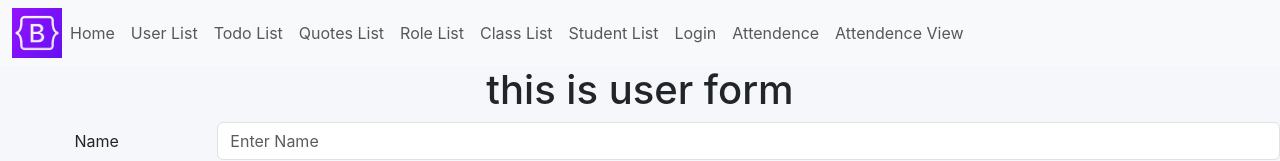
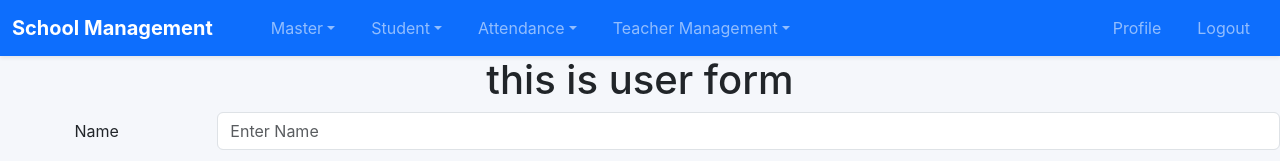
Before and after one commit to ashish28saxena/school-frontend, a React (Create React App) app: page /Edit-User/1 in a window 1280 px wide. Shown: the top 161 px of the page. Built offline with nearby package versions, Linux system fonts and the light colour scheme; no server answers.

Commit message:
working on

```diff
--- /dev/null
+++ b/src/Component/Comman/Header.css
@@ -0,0 +1,47 @@
+/* Main Dropdown */
+.dropdown-menu {
+    min-width: 200px;
+}
+
+/* Submenu Parent */
+.submenu {
+    position: relative;
+}
+
+/* Submenu */
+.submenu > .dropdown-menu {
+    display: none;
+    position: absolute;
+    left: 100%;
+    top: 0;
+    margin-top: -1px;
+}
+
+/* Hover par submenu open */
+.submenu:hover > .dropdown-menu {
+    display: block;
+}
+
+/* Arrow right */
+.submenu > .dropdown-toggle::after {
+    float: right;
+    margin-top: 7px;
+}
+
+/* Dropdown hover effect */
+.dropdown-item:hover {
+    background-color: #0d6efd;
+    color: white;
+}
+
+/* Navbar links */
+.navbar .nav-link {
+    padding-left: 18px !important;
+    padding-right: 18px !important;
+}
+
+/* Main menu hover */
+.navbar .nav-link:hover {
+    background-color: rgba(255, 255, 255, 0.15);
+    border-radius: 5px;
+}
--- a/src/Component/Comman/Header.js
+++ b/src/Component/Comman/Header.js
@@ -1,37 +1,288 @@
-import React from "react";
-import {  Link } from "react-router-dom";
-const Header=()=>{
-    return (
-        <div>
-            <nav className="navbar navbar-expand-lg bg-body-tertiary">
-                <div className="container-fluid">
+// import React from "react";
+// import {  Link } from "react-router-dom";
+// const Header=()=>{
+//     return (
+//         <div>
+//             <nav className="navbar navbar-expand-lg bg-body-tertiary">
+//                 <div className="container-fluid">
 
-                    <img src={process.env.PUBLIC_URL + "/images.jpg"} width={50}></img>
-                    <button className="navbar-toggler" type="button" data-bs-toggle="collapse" data-bs-target="#navbarNavAltMarkup" aria-controls="navbarNavAltMarkup" aria-expanded="false" aria-label="Toggle navigation">
-                        <span className="navbar-toggler-icon"></span>
-                    </button>
-                    <div className="collapse navbar-collapse" id="navbarNavAltMarkup">
-                        <div className="navbar-nav">
-                            <Link to="/" className="nav-link">Home</Link>
-                            <Link to="/user" className="nav-link">User List</Link>
-                            <Link to="/todo" className="nav-link">Todo List</Link>
-                            <Link to="/quotesList" className="nav-link">Quotes List</Link>
-                            <Link to="/Role" className="nav-link">Role List</Link>
-                            <Link to="/Class-List" className="nav-link">Class List</Link>
-                            <Link to="/Student-List" className="nav-link">Student List</Link>
-                            <Link to="/login" className="nav-link">Login</Link>
-                            <Link to="/Attenddence-list" className="nav-link">Attendence</Link>
-                            <Link to="/Attenddence-student-list" className="nav-link">Attendence View</Link>
+//                     <img src={process.env.PUBLIC_URL + "/images.jpg"} width={50}></img>
+//                     <button className="navbar-toggler" type="button" data-bs-toggle="collapse" data-bs-target="#navbarNavAltMarkup" aria-controls="navbarNavAltMarkup" aria-expanded="false" aria-label="Toggle navigation">
+//                         <span className="navbar-toggler-icon"></span>
+//                     </button>
+//                     <div className="collapse navbar-collapse" id="navbarNavAltMarkup">
+//                         <div className="navbar-nav">
+//                             <Link to="/" className="nav-link">Home</Link>
+//                             <Link to="/user" className="nav-link">User List</Link>
+//                             <Link to="/todo" className="nav-link">Todo List</Link>
+//                             <Link to="/quotesList" className="nav-link">Quotes List</Link>
+//                             <Link to="/Role" className="nav-link">Role List</Link>
+//                             <Link to="/Class-List" className="nav-link">Class List</Link>
+//                             <Link to="/Student-List" className="nav-link">Student List</Link>
+//                             <Link to="/login" className="nav-link">Login</Link>
+//                             <Link to="/Attenddence-list" className="nav-link">Attendence</Link>
+//                             <Link to="/Attenddence-student-list" className="nav-link">Attendence View</Link>
 
 
 
 
-                        </div>
-                    </div>
-                </div>
-            </nav>
+//                         </div>
+//                     </div>
+//                 </div>
+//             </nav>
+//         </div>
+//     )
+// }
+
+// export default Header
+
+
+import React from "react";
+import "./Header.css";
+import {  Link } from "react-router-dom";
+function Header() {
+  return (
+    <nav className="navbar navbar-expand-lg navbar-dark bg-primary shadow-sm">
+      <div className="container-fluid">
+
+        {/* Logo */}
+        <a className="navbar-brand fw-bold" href="/">
+          School Management
+        </a>
+
+        {/* Mobile Button */}
+        <button
+          className="navbar-toggler"
+          type="button"
+          data-bs-toggle="collapse"
+          data-bs-target="#schoolNavbar"
+        >
+          <span className="navbar-toggler-icon"></span>
+        </button>
+
+        <div className="collapse navbar-collapse" id="schoolNavbar">
+
+          <ul className="navbar-nav ms-4">
+
+            {/* ================= MASTER ================= */}
+            <li className="nav-item dropdown">
+              <a
+                className="nav-link dropdown-toggle"
+                href="#"
+                data-bs-toggle="dropdown"
+              >
+                Master
+              </a>
+
+              <ul className="dropdown-menu">
+
+                {/* Class */}
+                <li className="submenu">
+                  <a className="dropdown-item dropdown-toggle" href="#">
+                    Class
+                  </a>
+
+                  <ul className="dropdown-menu">
+                    <li>
+
+                      <Link to="/Class-List" className="dropdown-item">Class List</Link>
+                    </li>
+
+                    <li>
+
+                      <Link to="/Add-Class" className="dropdown-item">Add Class</Link>
+                    </li>
+
+                    <li>
+
+                      <a className="dropdown-item" href="/class/edit">
+                        Edit Class
+                      </a>
+                    </li>
+                  </ul>
+                </li>
+
+                {/* Section */}
+                <li className="submenu">
+                  <a className="dropdown-item dropdown-toggle" href="#">
+                    Section
+                  </a>
+
+                  <ul className="dropdown-menu">
+                    <li>
+                      <a className="dropdown-item" href="/section/add">
+                        Add Section
+                      </a>
+                    </li>
+
+                    <li>
+                      <a className="dropdown-item" href="/section/edit">
+                        Edit Section
+                      </a>
+                    </li>
+                  </ul>
+                </li>
+
+                {/* Teacher */}
+                <li className="submenu">
+                  <a className="dropdown-item dropdown-toggle" href="#">
+                    Teacher
+                  </a>
+
+                  <ul className="dropdown-menu">
+                    <li>
+                      <a className="dropdown-item" href="/teacher/add">
+                        Add Teacher
+                      </a>
+                    </li>
+
+                    <li>
+                      <a className="dropdown-item" href="/teacher/edit">
+                        Edit Teacher
+                      </a>
+                    </li>
+                  </ul>
+                </li>
+
+              </ul>
+            </li>
+
+
+            {/* ================= STUDENT ================= */}
+            <li className="nav-item dropdown">
+              <a
+                className="nav-link dropdown-toggle"
+                href="#"
+                data-bs-toggle="dropdown"
+              >
+                Student
+              </a>
+
+              <ul className="dropdown-menu">
+
+                <li>
+                  <a className="dropdown-item" href="/student/add">
+                    Student Registration
+                  </a>
+                </li>
+
+                <li>
+                  <a className="dropdown-item" href="/student/list">
+                    Student List
+                  </a>
+                </li>
+
+                <li>
+                  <a className="dropdown-item" href="/student/edit">
+                    Edit Student
+                  </a>
+                </li>
+
+              </ul>
+            </li>
+
+
+            {/* ================= ATTENDANCE ================= */}
+            <li className="nav-item dropdown">
+              <a
+                className="nav-link dropdown-toggle"
+                href="#"
+                data-bs-toggle="dropdown"
+              >
+                Attendance
+              </a>
+
+              <ul className="dropdown-menu">
+
+                <li>
+                  <a className="dropdown-item" href="/attendance/take">
+                    Take Attendance
+                  </a>
+                </li>
+
+                <li>
+                  <a className="dropdown-item" href="/attendance/report">
+                    Attendance Report
+                  </a>
+                </li>
+
+              </ul>
+            </li>
+
+
+             {/* ================= Teacher Management ================= */}
+            <li className="nav-item dropdown">
+              <a
+                className="nav-link dropdown-toggle"
+                href="#"
+                data-bs-toggle="dropdown"
+              >
+                Teacher Management
+              </a>
+
+              <ul className="dropdown-menu">
+
+                <li>
+                    <Link to="/Add-Teacher" className="dropdown-item">Add Teacher</Link>
+
+                </li>
+
+                <li>
+                    <Link to="Teacher-Profile/1" className="dropdown-item">Teacher Profile</Link>
+
+                </li>
+
+                <li>
+                    <Link to="/Assign-Subject" className="dropdown-item">Assign Subject</Link>
+
+                </li>
+
+                <li>
+                    <Link to="/Assign-Class-Teacher" className="dropdown-item">Assign Class</Link>
+
+                </li>
+
+                <li>
+                    <Link to="/Add-Teacher" className="dropdown-item">Assign Section</Link>
+
+                </li>
+
+                <li>
+                    <Link to="/Add-Teacher" className="dropdown-item">Teacher Attendance</Link>
+
+                </li>
+
+                <li>
+                    <Link to="/Add-Teacher" className="dropdown-item">Salary Details</Link>
+
+                </li>
+
+              </ul>
+            </li>
+
+          </ul>
+
+          {/* Right Side */}
+          <ul className="navbar-nav ms-auto">
+
+            <li className="nav-item">
+              <a className="nav-link" href="/profile">
+                Profile
+              </a>
+            </li>
+
+            <li className="nav-item">
+              <a className="nav-link" href="/logout">
+                Logout
+              </a>
+            </li>
+
+          </ul>
+
         </div>
-    )
+      </div>
+    </nav>
+  );
 }
 
-export default Header
+export default Header;
--- /dev/null
+++ b/src/Component/Teacher/AddTeacher.js
@@ -0,0 +1,10 @@
+import React from "react";
+const AddTeacher=()=>{
+    return(
+        <div>
+            <h1>this is Add teacher Page</h1>
+        </div>
+    )
+}
+
+export default AddTeacher;
--- /dev/null
+++ b/src/Component/Teacher/AssignClassTeacher.js
@@ -0,0 +1,10 @@
+import react from "react";
+const AssignClassTeacher=()=>{
+    return(
+        <div>
+            <h1>hello this is AssignClassTeacher</h1>
+        </div>
+    )
+}
+
+export default AssignClassTeacher;
--- /dev/null
+++ b/src/Component/Teacher/AssignSubject.js
@@ -0,0 +1,10 @@
+import react from "react";
+const AssignSubject=()=>{
+    return(
+        <div>
+            <h1>Assign Subject </h1>
+        </div>
+    )
+}
+
+export default AssignSubject;
--- /dev/null
+++ b/src/Component/Teacher/Profile.js
@@ -0,0 +1,10 @@
+import react from "react";
+const Profile=()=>{
+    return(
+        <div>
+            <h1>this is teacher profile</h1>
+        </div>
+    )
+}
+
+export default Profile;
```
Also changed, not shown: src/App.js (+11 -0 lines).
